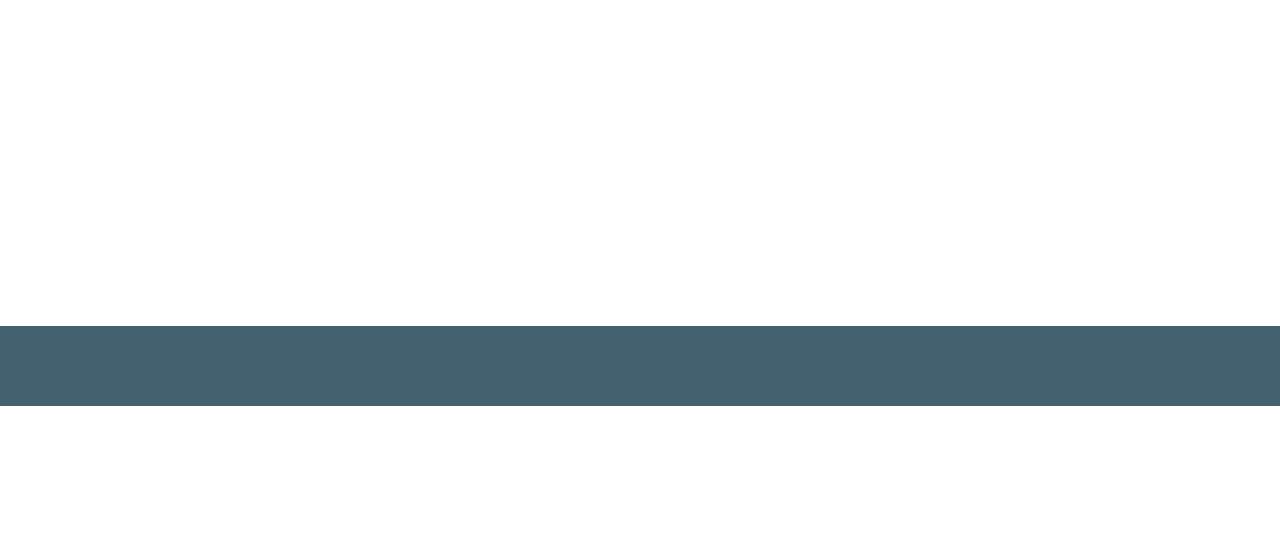
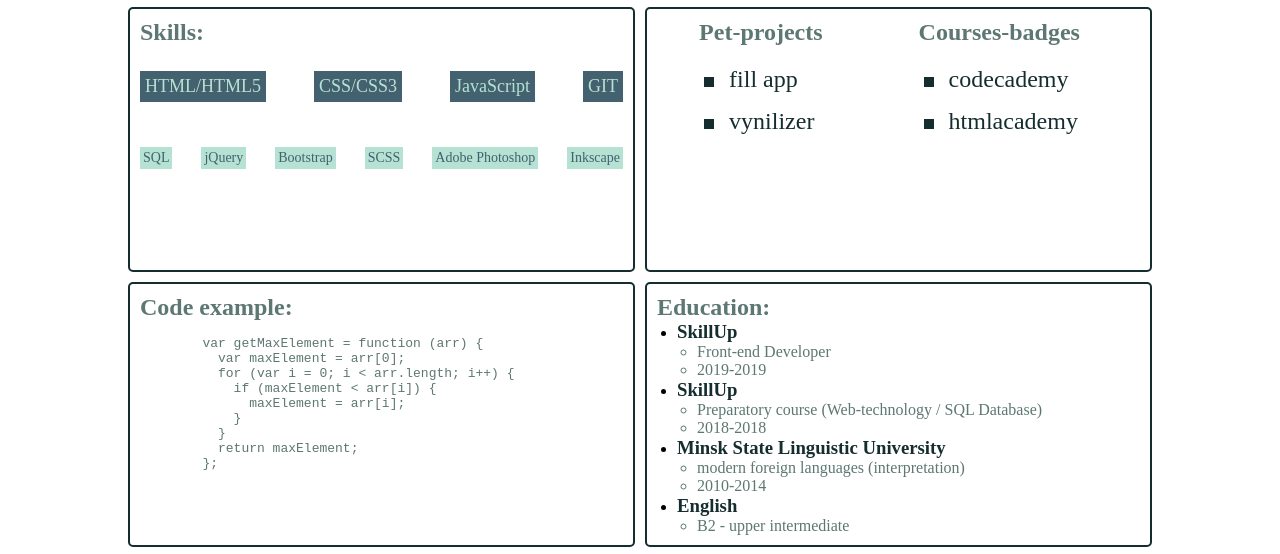
Before and after one commit to rhryhoryk/rsschool-cv, a plain HTML site: page index.html in a window 1280 px wide. Shown: the part 394-948 px from the top of the page. Before the commit the page ends 800 px from the top, so only its background shows below. Drawn offline with Linux system fonts and the light colour scheme.

Commit message:
feat: create main

```diff
--- a/index.html
+++ b/index.html
@@ -33,7 +33,88 @@
      </div>
   </header>
 
-  <main></main>
-  <footer></footer>
+  <main class="wrapper grid">
+    <div class="skills box">
+      <h2>Skills:</h2>
+      <ul class="skills__strongKnowledge flex">
+        <li>HTML/HTML5</li>
+        <li>CSS/CSS3</li>
+        <li>JavaScript</li>
+        <li>GIT</li>
+      </ul>
+      <ul class="skills__softKnowledge flex">
+        <li>SQL</li>
+        <li>jQuery</li>
+        <li>Bootstrap</li>
+        <li>SCSS</li>
+        <li>Adobe Photoshop</li>
+        <li>Inkscape</li>
+      </ul>
+    </div>
+    <div class="code box">
+      <h2>Code example:</h2>
+      <pre><code>
+        var getMaxElement = function (arr) {
+          var maxElement = arr[0];
+          for (var i = 0; i < arr.length; i++) {
+            if (maxElement < arr[i]) {
+              maxElement = arr[i];
+            }
+          }
+          return maxElement;
+        };
+      </code></pre>
+    </div>
+    <div class="experience box flex">
+      <div>
+        <h2>Pet-projects</h2>
+        <ul class="pet-projects">
+          <li class="experience__item experience__item--fillapp"><a href="https://rhryhoryk.github.io/FilmApp" target="_blank">fill app</a></li>
+          <li class="experience__item experience__item--vynilizer"><a href="https://rhryhoryk.github.io/Vynilizer" target="_blank">vynilizer</a></li>
+        </ul>
+      </div>
+      <div>
+        <h2>Courses-badges</h2>
+        <ul class="courses-badges">
+          <li class="experience__item experience__item--codecademy"><a href="https://www.codecademy.com/profiles/rhryhoryk" target="_blank">codecademy</a></li>
+          <li class="experience__item experience__item--htmlacademy"><a href="https://htmlacademy.ru/profile/rhryhoryk" target="_blank">htmlacademy</a></li>
+        </ul>
+      </div>
+    </div>
+    <div class="education box">
+      <h2>Education:</h2>
+      <ul>
+        <li>
+          <ul class="education__institution">
+            <h3>SkillUp</h3>
+            <li>Front-end Developer</li>
+            <li>2019-2019</li>
+          </ul>
+        </li>
+        <li>
+          <ul class="education__institution">
+            <h3>SkillUp</h3>
+            <li>Preparatory course (Web-technology / SQL Database)</li>
+            <li>2018-2018</li>
+          </ul>
+        </li>
+        <li>
+          <ul class="education__institution">
+            <h3>Minsk State Linguistic University</h3>
+            <li>modern foreign languages (interpretation)</li>
+            <li>2010-2014</li>
+          </ul>
+        </li>
+        <li>
+          <ul class="education__institution">
+            <h3>English</h3>
+            <li>B2 - upper intermediate</li>
+          </ul>
+        </li>
+      </ul>
+    </div>
+  </main>
+
+  <footer> </footer>
 </body>
 </html>
--- a/style.css
+++ b/style.css
@@ -20,8 +20,23 @@ body {
   justify-content: space-around;
 }
 
-h1, h2 {
-  color: #B6E2D3;
+.grid {
+  display: grid;
+  grid-template: repeat(2, 2fr) / repeat(2,2fr);
+  grid-gap: 10px;
+  grid-template-areas:  "skills experience"
+                        "code education";
+  margin: 10px auto;
+}
+
+.box {
+  padding: 10px;
+  border: 2px solid #152D2E;
+  border-radius: 5px;
+}
+
+.box h2 {
+  color: #5D7772;
 }
 
 /* ------------------------------------------------header------------------------------------------------------ */
@@ -30,15 +45,19 @@ header {
   background-color: #43616F;
 }
 
+header h1, header h2 {
+  color: #B6E2D3;
+}
+
 .name h1 {
   text-align: center;
   text-transform: uppercase;
 }
 
 .info {
+  flex-direction: column;
   width: 550px;
   margin-top: 20px;
-  flex-direction: column;
 }
 
 .info p {
@@ -52,9 +71,93 @@ main {
   flex-grow: 1;
 }
 
+.skills     {grid-area: skills;}
+.code       {grid-area: code;}
+.experience {grid-area: experience;}
+.education  {grid-area: education;}
+
+
+.skills ul {
+  margin: 25px 0 45px;
+  justify-content: space-between;
+}
+
+.skills ul li {
+  display: inline-block;
+  list-style: none;
+}
+
+.skills__strongKnowledge li {
+  padding: 5px;
+  font-size: 18px;
+  background-color: #43616F;
+  color: #B6E2D3;
+}
+
+.skills__softKnowledge li {
+  padding: 3px;
+  font-size: 14px;
+  background-color: #B6E2D3;
+  color: #43616F;
+}
+
+.code code,
+.education__institution  li {
+  color: #5D7772;
+}
+
+.experience ul {
+  margin: 15px;
+}
+
+.experience__item {
+  margin-bottom: 5px;
+  padding: 5px;
+  font-size: 24px;
+  list-style: none;
+}
+
+.experience__item a {
+  text-decoration: none;
+  color: #152D2E;
+}
+
+.experience__item a::before {
+  content: "";
+  position: relative;
+  right: 15px;
+  display: inline-block;
+  width: 10px;
+  height: 10px;
+  background-color: #152D2E;
+}
+
+.experience__item a:hover::before {
+ background-color: #5D7772;
+ animation: bee-bop 1s linear;
+}
+
+.education > ul,
+.education__institution  li {
+  margin-left: 20px;
+}
+
+.education h3 {
+  color: #152D2E
+}
 /* -------------------------------------------footer------------------------------------------------------ */
+
 footer {
   flex-shrink: 0;
   height: 10vh;
   background-color: #43616F;
 }
+
+@keyframes bee-bop {
+  from {
+    transform: rotate(0deg);
+  }
+  to {
+    transform: rotate(359deg);
+  }
+}
```
